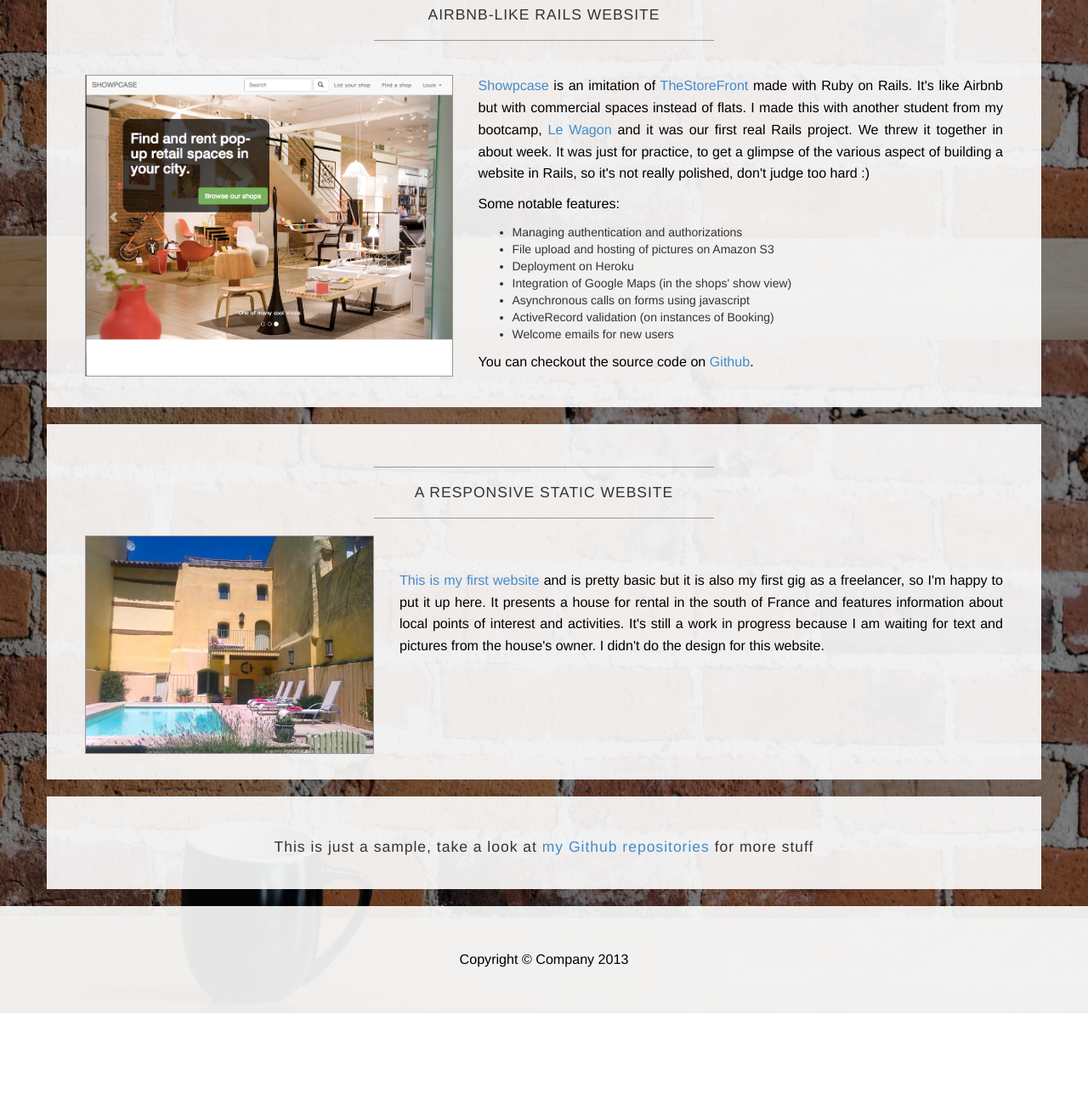
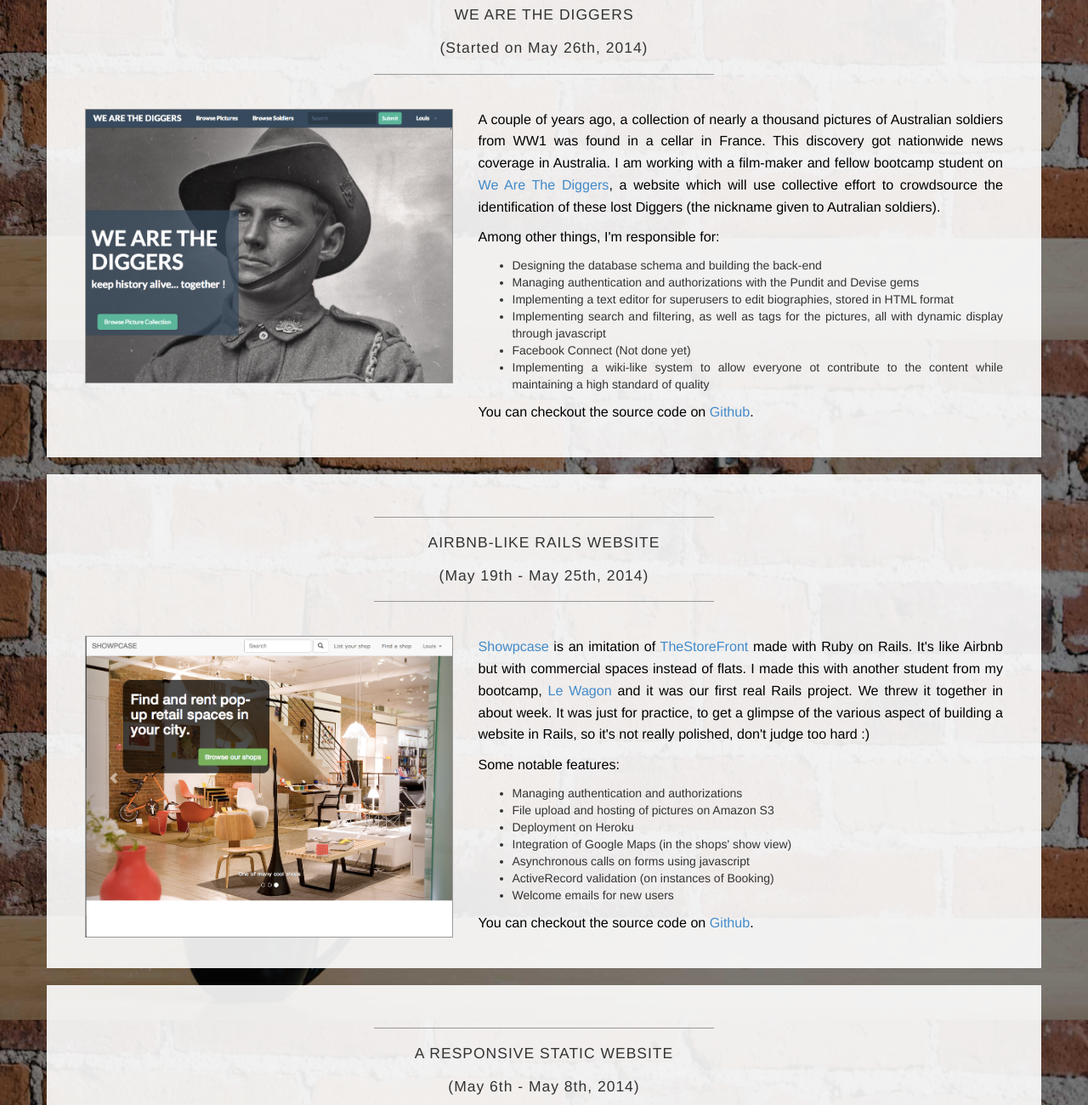
Before and after one commit to louispinot/louispinot.github.io, a plain HTML site: page work.html in a window 1280 px wide. Shown: the part 400-1700 px from the top of the page at 85% size. Before the commit the page ends 1592 px from the top, so only its background shows below. Drawn offline with nearby package versions, Linux system fonts and the light colour scheme.

Commit message:
adding lost diggers to Work and link to CV

```diff
--- a/css/business-casual.css
+++ b/css/business-casual.css
@@ -12,7 +12,9 @@
   text-align: justify;
 }
 
-
+.social {
+  padding-top:1em;
+}
 
 
 
--- a/work.html
+++ b/work.html
@@ -54,7 +54,45 @@
         <div class="box work">
           <div class="col-lg-12 container">
               <hr>
+              <h2 class="intro-text text-center">We Are The Diggers</h2>
+              <h3 class=" text-center">(Started on May 26th, 2014)</h3>
+              <hr>
+
+              <div class="col-sm-5 col-xs-12">
+                <br>
+                <img class="img-responsive img-border img-left" src="/img/lostdiggers-home.png" alt="">
+              </div>
+              <div class="col-sm-7 col-xs-12">
+                <hr class="visible-xs">
+                <br>
+
+                <p>
+                  A couple of years ago, a collection of nearly a thousand pictures of Australian soldiers from WW1 was found in a cellar in France. This discovery got nationwide news coverage in Australia. I am working with a film-maker and fellow bootcamp student on <a href="wearethediggers.herokuapp.com">We Are The Diggers</a>, a website which will use collective effort to crowdsource the identification of these lost Diggers (the nickname given to Autralian soldiers).
+                </p>
+                <p>Among other things, I'm responsible for: </p>
+                <ul>
+                  <li>Designing the database schema and building the back-end</li>
+                  <li>Managing authentication and authorizations with the Pundit and Devise gems</li>
+                  <li>Implementing a text editor for superusers to edit biographies, stored in HTML format</li>
+                  <li>Implementing search and filtering, as well as tags for the pictures, all with dynamic display through javascript</li>
+                  <li>Facebook Connect (Not done yet)</li>
+                  <li>Implementing a wiki-like system to allow everyone ot contribute to the content while maintaining a high standard of quality</li>
+
+                </ul>
+                <p>You can checkout the source code on <a href="https://github.com/ManyBaby/wearethediggers">Github</a>.</p>
+              </div>
+            </div>
+          </div>
+
+          <div class="container">
+
+            <div class="row">
+
+              <div class="box work">
+                <div class="col-lg-12 container">
+                    <hr>
                     <h2 class="intro-text text-center">Airbnb-Like Rails Website</h2>
+                    <h3 class=" text-center">(May 19th - May 25th, 2014)</h3>
                     <hr>
 
                     <div class="col-sm-5 col-xs-12">
@@ -87,8 +125,8 @@
         <div class="box work" id="sigean">
             <div class="col-lg-12 container">
                 <hr>
-                <h2 class="intro-text text-center">A responsive static website
-                </h2>
+                <h2 class="intro-text text-center">A responsive static website</h2>
+                <h3 class=" text-center">(May 6th - May 8th, 2014)</h3>
                 <hr>
 
 
```
Also changed, not shown: index.html (+7 -0 lines), img/lostdiggers-home.png (added), 1 other file. Lines whose indentation alone changed are shown as unchanged.
